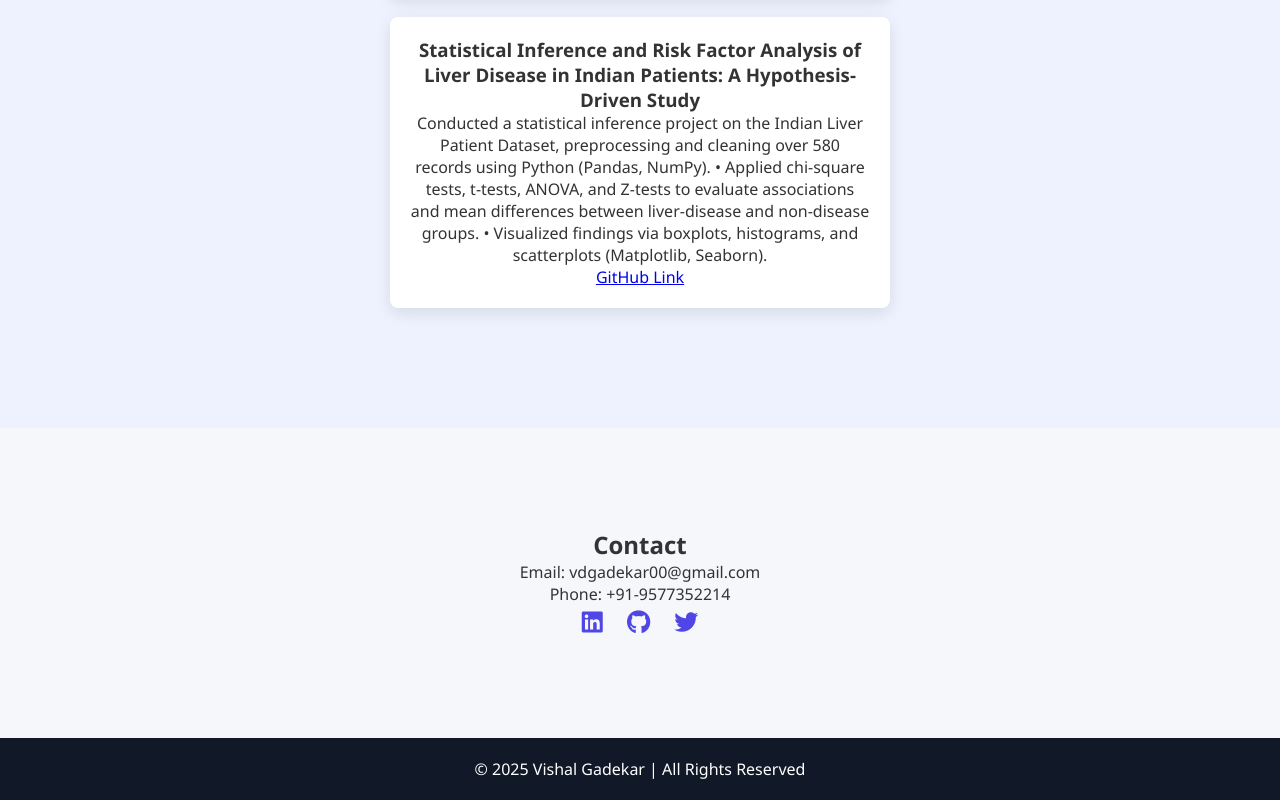
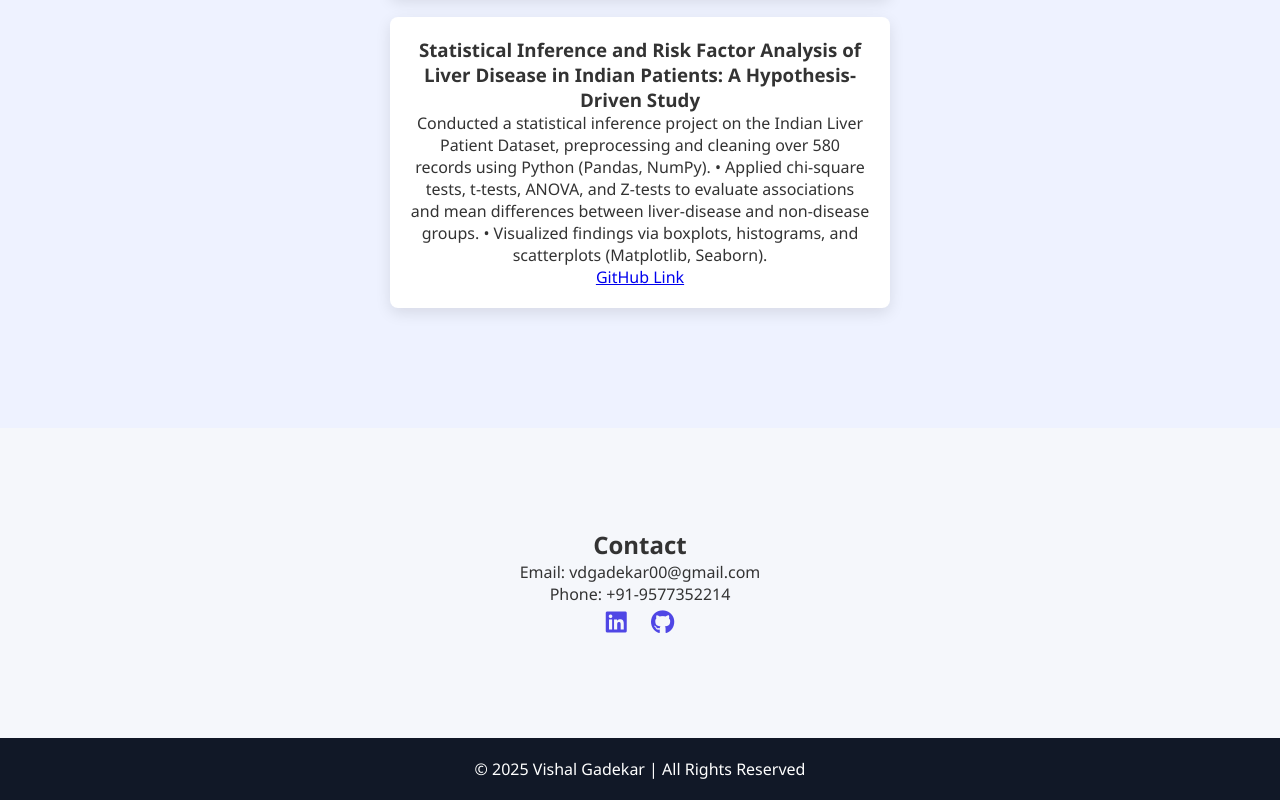
Before and after one commit to vishalgadekar2203/My-Portfolio, a plain HTML site: page index.html in a window 1280 px wide. Shown: the part 2565-3365 px from the top of the page. Drawn offline with Linux system fonts and the light colour scheme.

Commit message:
Update social media links in index.html

```diff
--- a/index.html
+++ b/index.html
@@ -139,9 +139,9 @@
         <p>Phone: +91-9577352214</p>
 
         <div class="social-icons">
-            <a href="linkedin.com/in/vishal-gadekar-abb0ab246" target="_blank"><i class="fab fa-linkedin"></i></a>
-            <a href="github.com/vishalgadekar2203" target="_blank"><i class="fab fa-github"></i></a>
-            <a href="#" target="_blank"><i class="fab fa-twitter"></i></a>
+            <a href="https://www.linkedin.com/in/vishal-gadekar-abb0ab246/" target="_blank"><i class="fab fa-linkedin"></i></a>
+            <a href="https://github.com/vishalgadekar2203" target="_blank"><i class="fab fa-github"></i></a>
+            <!-- <a href="#" target="_blank"><i class="fab fa-twitter"></i></a> -->
         </div>
     </section>
 
```
